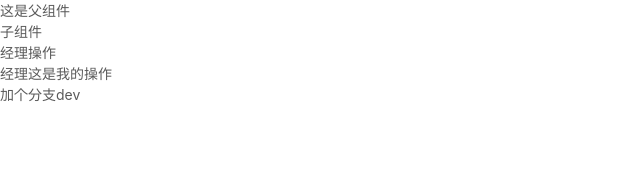
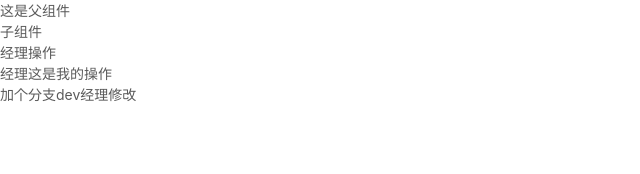
Before and after one commit to laoxiu666/wensihaihui, a React (Create React App) app: page / in a window 1280 px wide. Shown: the top 174 px of the page, without its empty margins (0-640 px from the left). Built offline with nearby package versions, Linux system fonts and the light colour scheme.

Commit message:
master上修改App

```diff
--- a/src/App.js
+++ b/src/App.js
@@ -13,7 +13,7 @@ class App extends Component{
          <div>子组件</div>
          <div>经理操作</div>
          <div>经理这是我的操作</div>
-         <div>加个分支dev</div>
+         <div>加个分支dev经理修改</div>
        </div>
      )
    }
```
